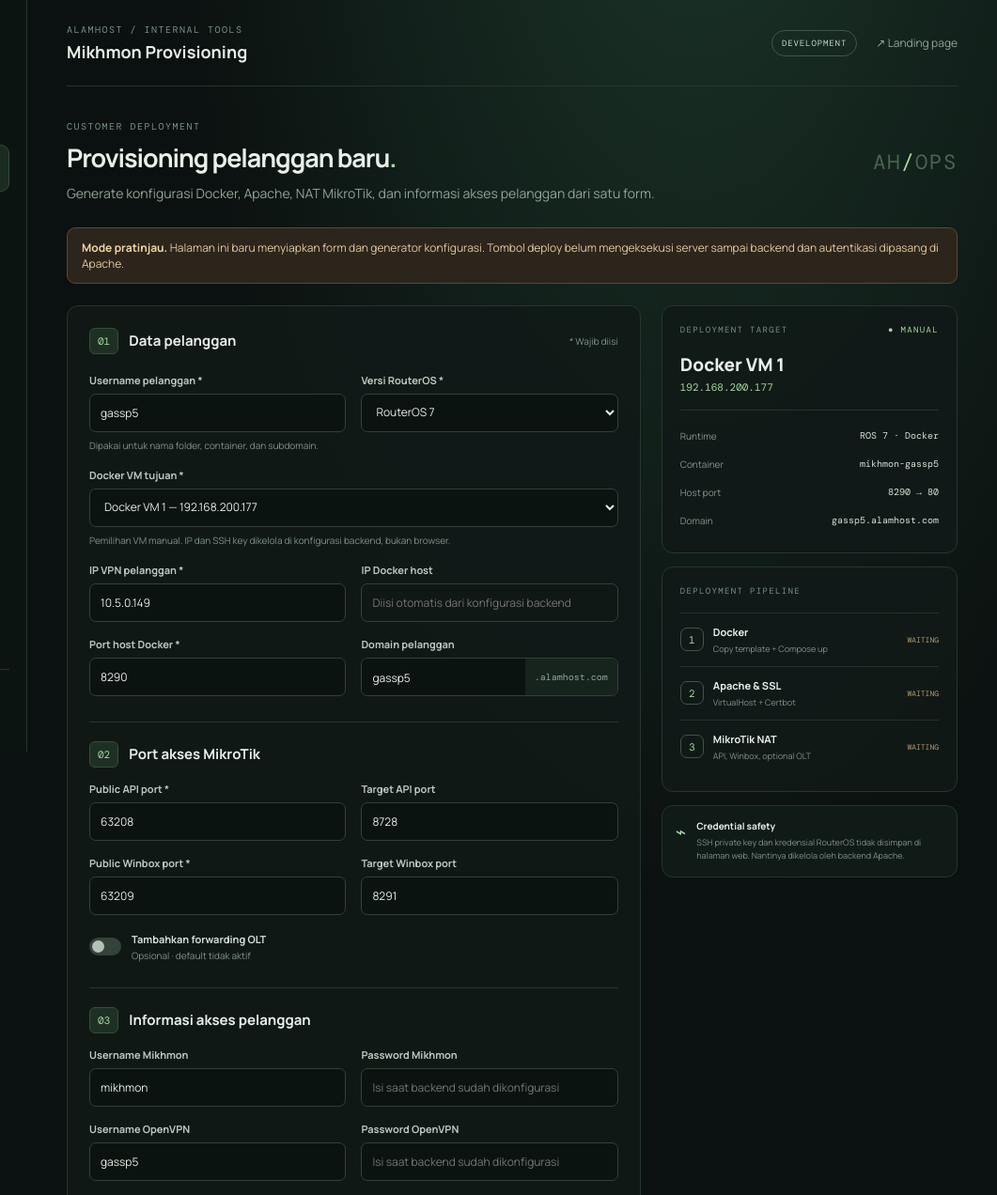
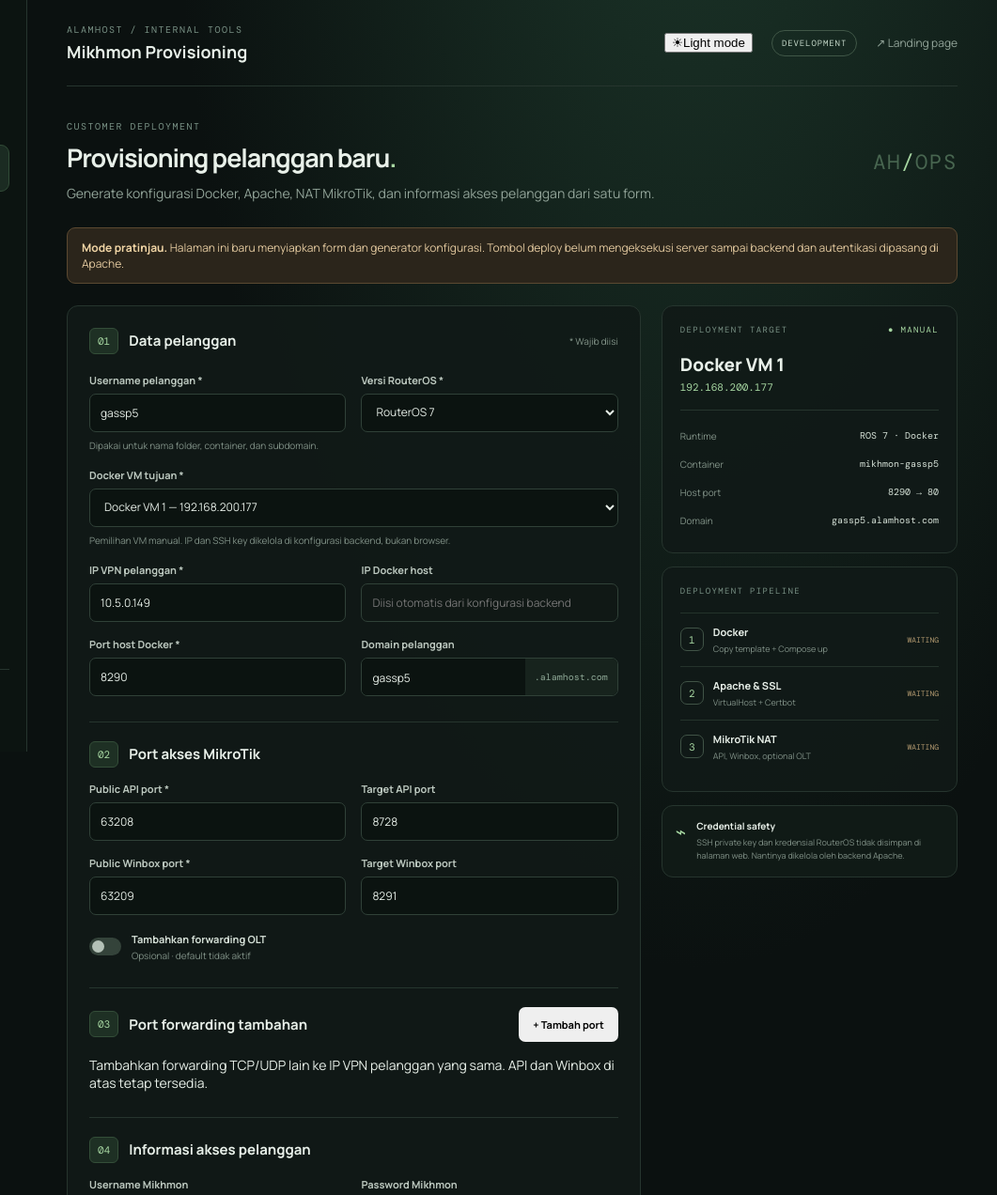
Before and after one commit to rikialamputra/landingpage, a plain HTML site: page admin/index.html in a window 1280 px wide. Shown: the top 1272 px of the page at 94% size, 219-1280 px from the left. Drawn offline with nearby package versions, Linux system fonts and the light colour scheme.

Commit message:
Add Docker VM addresses, extra port forwarding and theme control

```diff
--- a/admin/index.html
+++ b/admin/index.html
@@ -24,7 +24,7 @@
     <main class="main">
       <header class="topbar">
         <div><div class="eyebrow">ALAMHOST / INTERNAL TOOLS</div><h1>Mikhmon Provisioning</h1></div>
-        <div class="top-actions"><span class="env-chip"><i></i> DEVELOPMENT</span><a class="back-link" href="../index.html">↗ Landing page</a></div>
+        <div class="top-actions"><button type="button" class="theme-btn" id="themeToggle" aria-label="Ganti tema"><span id="themeIcon">☀</span><span id="themeLabel">Light mode</span></button><span class="env-chip"><i></i> DEVELOPMENT</span><a class="back-link" href="../index.html">↗ Landing page</a></div>
       </header>
 
       <section class="intro">
@@ -41,7 +41,7 @@
             <div class="field-grid">
               <label class="field"><span>Username pelanggan *</span><input id="username" value="gassp5" required pattern="[a-zA-Z0-9_-]{3,32}" autocomplete="off"><small>Dipakai untuk nama folder, container, dan subdomain.</small></label>
               <label class="field"><span>Versi RouterOS *</span><select id="ros"><option value="7">RouterOS 7</option><option value="6">RouterOS 6</option></select></label>
-              <label class="field full"><span>Docker VM tujuan *</span><select id="dockerVm"><option value="vm1">Docker VM 1 — 192.168.200.177</option><option value="vm2">Docker VM 2 — IP diatur di backend</option><option value="vm3">Docker VM 3 — IP diatur di backend</option></select><small>Pemilihan VM manual. IP dan SSH key dikelola di konfigurasi backend, bukan browser.</small></label>
+              <label class="field full"><span>Docker VM tujuan *</span><select id="dockerVm"><option value="vm1">Docker VM 1 — 192.168.200.177</option><option value="vm2">Docker VM 2 — 192.168.200.152</option><option value="vm3">Docker VM 3 — 192.168.200.182</option></select><small>Pemilihan VM manual. IP dan SSH key dikelola di konfigurasi backend, bukan browser.</small></label>
               <label class="field"><span>IP VPN pelanggan *</span><input id="vpnIp" value="10.5.0.149" inputmode="decimal" required></label>
               <label class="field"><span>IP Docker host</span><input id="dockerIp" placeholder="Diisi otomatis dari konfigurasi backend" disabled></label>
               <label class="field"><span>Port host Docker *</span><input id="dockerPort" type="number" min="1" max="65535" value="8290" required></label>
@@ -61,7 +61,11 @@
               <label class="field"><span>Target OLT port</span><input id="targetOlt" type="number" value="80"></label>
             </div>
 
-            <div class="section-head subhead"><div><span class="step">03</span><h3>Informasi akses pelanggan</h3></div></div>
+                        <div class="section-head subhead"><div><span class="step">03</span><h3>Port forwarding tambahan</h3></div><button type="button" class="btn btn-add" id="addForward">+ Tambah port</button></div>
+            <p class="section-hint">Tambahkan forwarding TCP/UDP lain ke IP VPN pelanggan yang sama. API dan Winbox di atas tetap tersedia.</p>
+            <div id="forwardList" class="forward-list"></div>
+
+            <div class="section-head subhead"><div><span class="step">04</span><h3>Informasi akses pelanggan</h3></div></div>
             <div class="field-grid">
               <label class="field"><span>Username Mikhmon</span><input id="mikhmonUser" value="mikhmon"></label>
               <label class="field"><span>Password Mikhmon</span><input id="mikhmonPass" type="password" placeholder="Isi saat backend sudah dikonfigurasi"></label>
```
